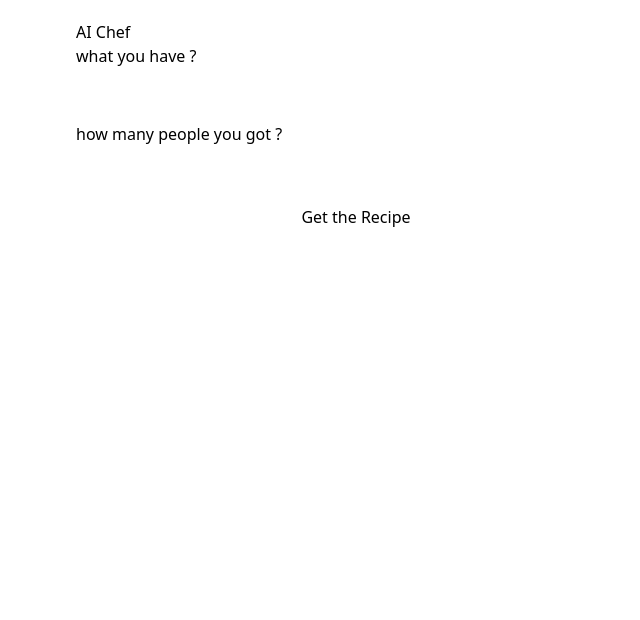
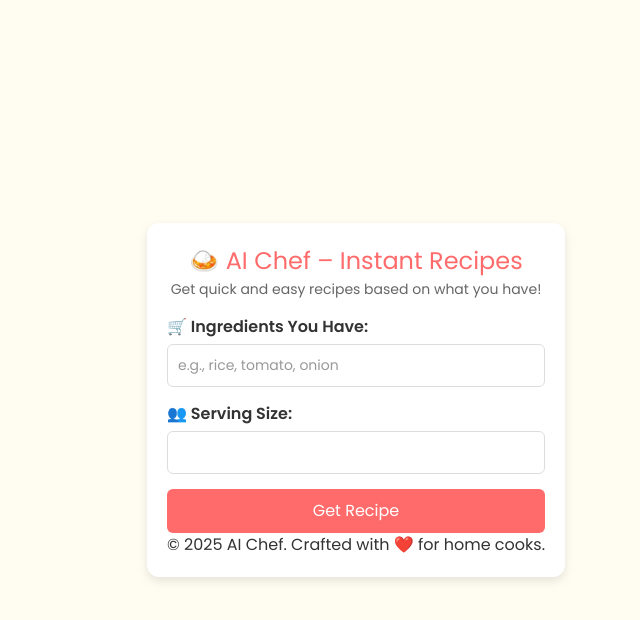
Before and after one commit to SanthanaKrishnan-A/AIChef, a SvelteKit app: page / in a window 1280 px wide. Shown: the top 620 px of the page, without its empty margins (284-924 px from the left). Built offline with nearby package versions, Linux system fonts and the light colour scheme.

Commit message:
Interative page

```diff
--- a/src/routes/+page.svelte
+++ b/src/routes/+page.svelte
@@ -8,34 +8,32 @@
 	const genAI = new GoogleGenerativeAI('AIzaSyCWEm-gdR8Z9Mrwnb_UK7Vf_VLihFsVBFA');
 	async function getOutput() {
 		loading = true;
-		const model = genAI.getGenerativeModel({ model: 'gemini-pro' });
-		const prompt = `Your an AI Chef who is going to help with cooking proper Indian Dishes. mostly south indian . lets put like this your goign to recommend easy cooking dishes. get the ingridents they have and number of people they want to cook and reccomdent them the most simple and easy food they can make out of that with ingredients with count/grams that should be enough for the number of people they cook, also the procedure to cook with duration. also mention the name of the dish with duration to cook.
-
+		output = "";
+		const model = genAI.getGenerativeModel({ model: 'gemini-1.5-flash' });
+		const prompt = `Your an AI Chef who is going to help with cooking proper Indian Dishes.
+		mostly south indian . lets put like this your going to recommend easy cooking dishes.
+		Get the ingredients they have and number of people they want to cook and recommendt them the most simple and
+		easy food they can make out of that with ingredients with count/grams that should be enough for the number of people they cook,
+		also the procedure to cook with duration. also mention the name of the dish with duration to cook.
 		your going to help the most bachelors who are going to cook in home. so recommend simple and easy and tasty food with the ingridents they have. also explain the procedures like your doing for a kid
-
 		return with step by step procedure !
-
 			Ingridents : ${items}
 			Number of People : ${count}
-
 		The Output should look like :
-
 		Name of the Dish - Duration to make for the count.
-
 		Ingridents :
-
 			list of the things - count/grams
-
 		Procedure :
-
 			things to do for duration or state`;
 
 		try {
-			const result = await model.generateContent(prompt);
+			const result = await model.generateContent({
+				contents: [{ role: "user", parts: [{ text: prompt }] }]
+			});
 			output = result.response.text();
 		} catch (error) {
 			console.error('Error:', error);
-			output = 'Sorry, make some idiot pooped my site - try again after some time';
+			output = 'Oops! Something went wrong. Try again.';
 		} finally {
 			loading = false;
 		}
@@ -43,39 +41,142 @@ things to do for duration or state`;
 </script>
 
 <main>
-	<h1>AI Chef</h1>
+	<h1>🍛 AI Chef – Instant Recipes</h1>
+	<p class="subtitle">Get quick and easy recipes based on what you have!</p>
+
 	<form on:submit|preventDefault={getOutput}>
-		<label for="items">what you have ? </label>
-		<input id="items" bind:value={items} required />
+		<div class="input-group">
+			<label for="items">🛒 Ingredients You Have:</label>
+			<input id="items" bind:value={items} placeholder="e.g., rice, tomato, onion" required />
+		</div>
 
-		<label for="count">how many people you got ?</label>
-		<input id="count" bind:value={count} required />
+		<div class="input-group">
+			<label for="count">👥 Serving Size:</label>
+			<input id="count" type="number" bind:value={count} min="1" required />
+		</div>
 
-		<button type="submit" disabled={loading}> Get the Recipe </button>
+		<button type="submit" class="btn" disabled={loading}>
+			{loading ? '⏳ Generating...' : 'Get Recipe'}
+		</button>
 	</form>
 
 	{#if loading}
-		<p>wait karo...</p>
+		<div class="loader"></div>
 	{:else if output}
-		<h2>Ta Da ! Try this Out:</h2>
+		<div class="recipe-card">
+			<h2>🍽️ Try This Dish:</h2>
 			<p>{@html output.replace(/\n/g, '<br>')}</p>
+		</div>
 	{/if}
+	<footer>
+		<p>© 2025 AI Chef. Crafted with ❤️ for home cooks.</p>
+	</footer>
 </main>
 
 <style>
+	@import url('https://fonts.googleapis.com/css2?family=Poppins:wght@300;400;600&display=swap');
+
+
+	:global(body) {
+		background: #fffcf2;
+		color: #333;
+		display: flex;
+		justify-content: center;
+		align-items: center;
+		height: 100vh;
+		padding: 20px;
+		margin: 0;
+		font-family: 'Poppins', sans-serif;
+	}
+
 	main {
-		max-width: 600px;
-		margin: 0 auto;
+		background: #fff;
 		padding: 20px;
+		border-radius: 12px;
+		box-shadow: 0px 4px 10px rgba(0, 0, 0, 0.1);
+		max-width: 500px;
+		width: 100%;
+		text-align: center;
 	}
-	form {
-		display: flex;
-		flex-direction: column;
-		gap: 10px;
-		margin-bottom: 20px;
+
+	h1 {
+		color: #ff6b6b;
+		font-size: 24px;
 	}
-	input,
-	button {
-		padding: 5px;
+
+	.subtitle {
+		font-size: 14px;
+		color: #666;
+		margin-bottom: 15px;
+	}
+
+	.input-group {
+		margin-bottom: 15px;
+		text-align: left;
+	}
+
+	label {
+		display: block;
+		margin-bottom: 5px;
+		font-weight: 600;
+	}
+
+	input {
+		width: 100%;
+		padding: 10px;
+		border: 1px solid #ddd;
+		border-radius: 6px;
+		font-size: 14px;
+	}
+
+	.btn {
+		background: #ff6b6b;
+		color: white;
+		padding: 10px;
+		border: none;
+		border-radius: 6px;
+		cursor: pointer;
+		font-size: 16px;
+		transition: 0.3s;
+		width: 100%;
+	}
+
+	.btn:disabled {
+		background: #ccc;
+		cursor: not-allowed;
+	}
+
+	.btn:hover {
+		background: #ff5252;
+	}
+
+	.loader {
+		margin: 20px auto;
+		border: 4px solid #ddd;
+		border-top: 4px solid #ff6b6b;
+		border-radius: 50%;
+		width: 40px;
+		height: 40px;
+		animation: spin 1s linear infinite;
+	}
+
+	@keyframes spin {
+		0% { transform: rotate(0deg); }
+		100% { transform: rotate(360deg); }
+	}
+
+	.recipe-card {
+		background: #fff;
+		padding: 15px;
+		border-radius: 8px;
+		box-shadow: 0px 2px 6px rgba(0, 0, 0, 0.1);
+		margin-top: 20px;
+		text-align: left;
+	}
+
+	.recipe-card h2 {
+		color: #ff6b6b;
+		font-size: 18px;
+		margin-bottom: 10px;
 	}
 </style>
```
Lines whose indentation alone changed are shown as unchanged.
